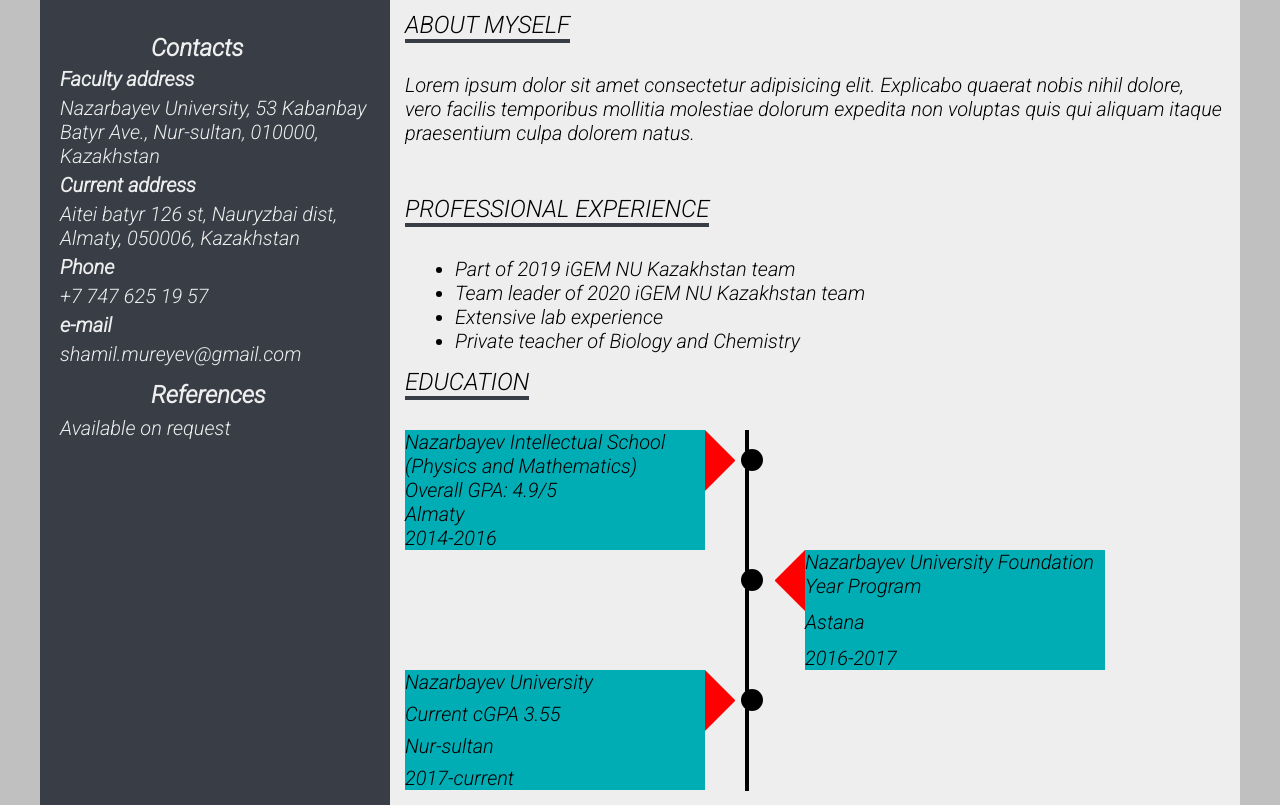
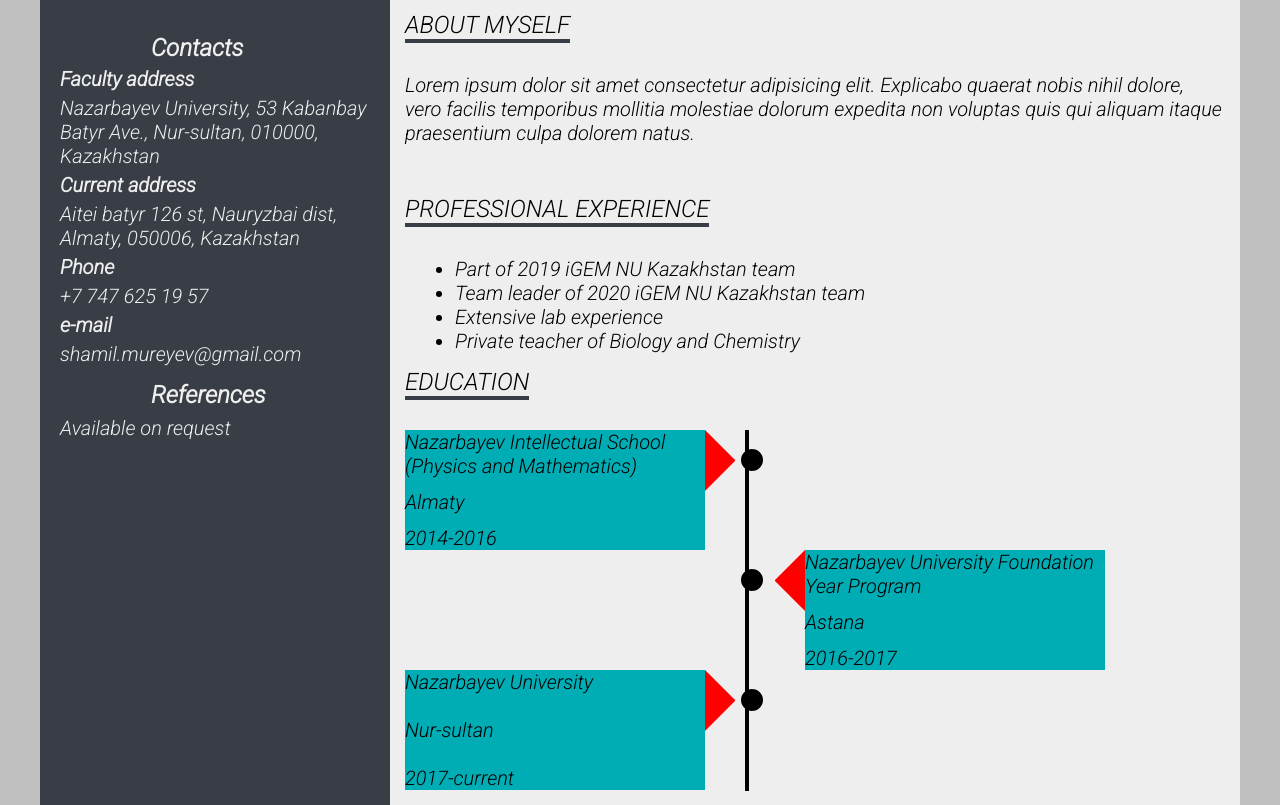
Before and after one commit to Grimdeter/Grimdeter.github.io, a plain HTML site: page index.html in a window 1280 px wide. Shown: the part 221-1026 px from the top of the page. Drawn offline with Linux system fonts and the light colour scheme.

Commit message:
Update index.html

```diff
--- a/index.html
+++ b/index.html
@@ -101,7 +101,6 @@
 
                     <div class="education_block">
                         <div>Nazarbayev Intellectual School (Physics and Mathematics)</div>
-                        <div> Overall GPA: 4.9/5</div>
                         <div>Almaty</div>
                         <div>2014-2016</div>
                     </div>
@@ -112,7 +111,6 @@
                     </div>
                     <div class="education_block">
                         <div>Nazarbayev University</div>
-                        <div>Current cGPA 3.55</div>
                         <div>Nur-sultan</div>
                         <div>2017-current</div>
                     </div>
```
